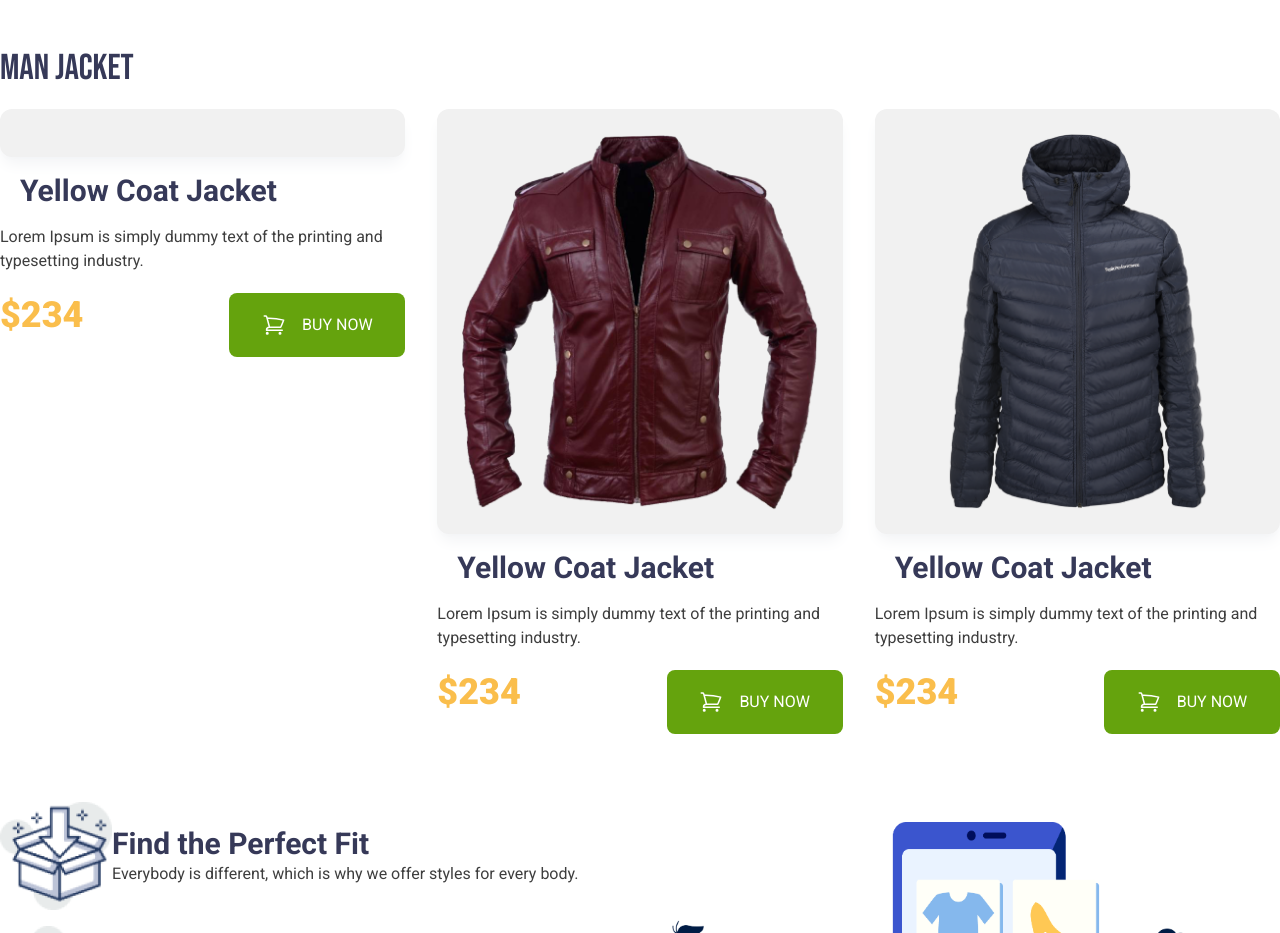
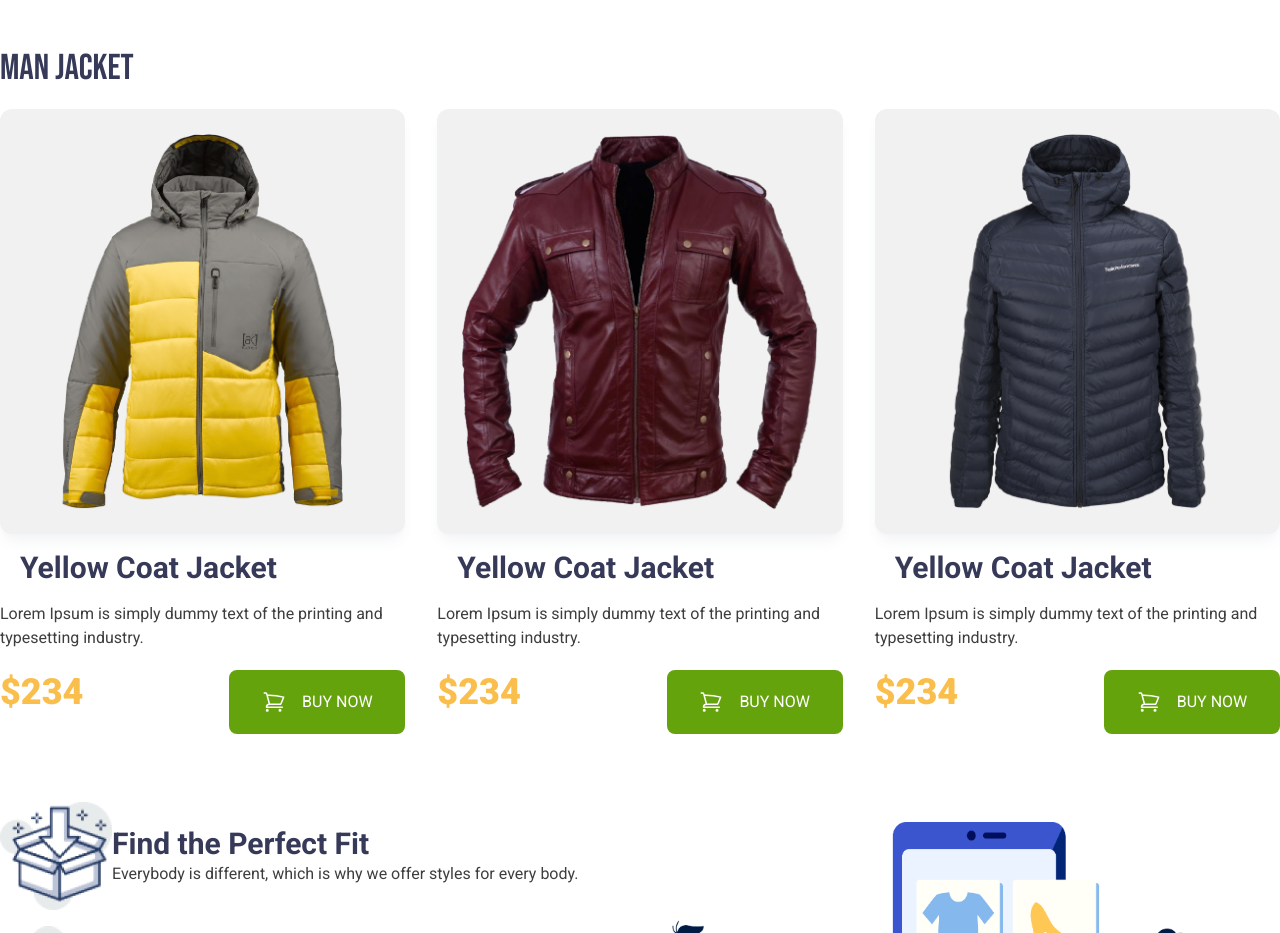
Before and after one commit to sagor009988/penguin-fashion-project, a plain HTML site: page index.html in a window 1280 px wide. Shown: the part 1360-2293 px from the top of the page. Drawn offline with nearby package versions, Linux system fonts and the light colour scheme; the site is published under a folder, as on GitHub Pages, so addresses that start at the root find nothing.

Commit message:
complete header and main section

```diff
--- a/index.html
+++ b/index.html
@@ -126,7 +126,7 @@
         <div class="grid grid-col-3 md:grid-cols-3 gap-8">
           <div class="card-1">
               <div class="rounded-xl bg-[#F1F1F1] shadow-lg shadow-gray-100 p-6">
-                  <img src="/images/jacket-4.png" alt="">
+                  <img src="./images/jacket-4.png" alt="">
                 </div>
 
                      <h2 class="text-3xl text-[#363958] font-bold mx-5 pt-4">Yellow Coat Jacket </h2>
```
